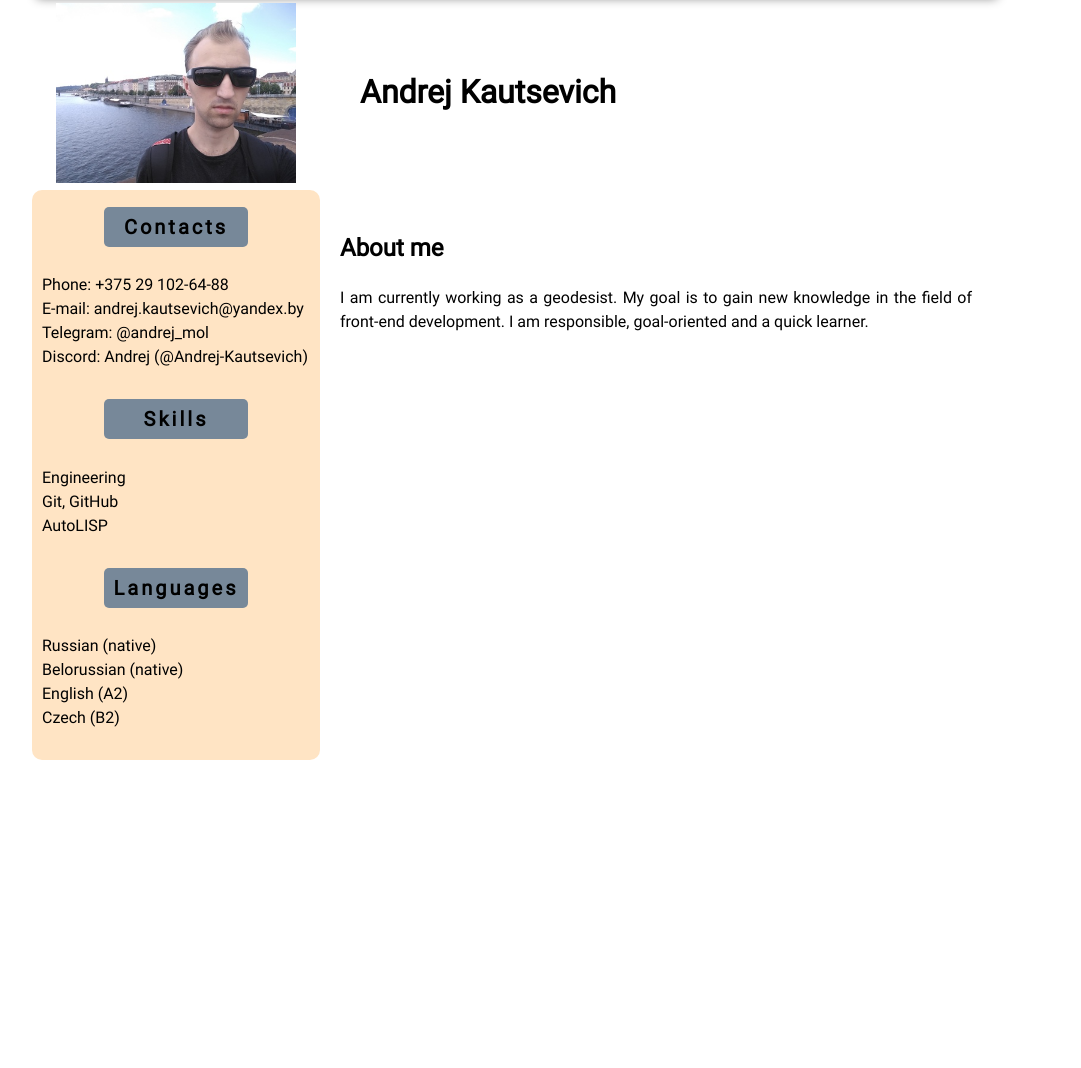
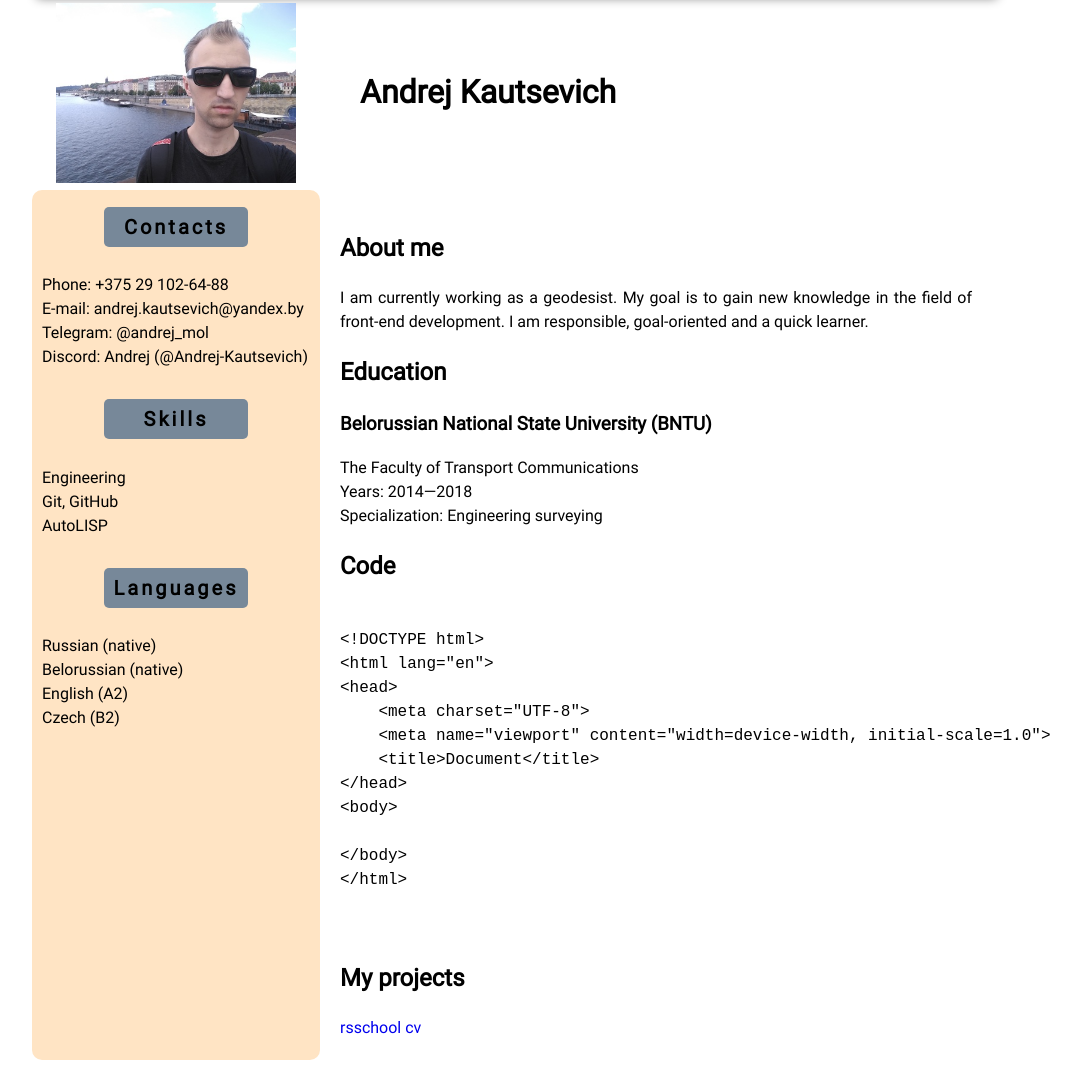
Before and after one commit to Andrej-Kautsevich/rsschool-cv, a plain HTML site: page index.html in a window 1280 px wide. Shown: the part 77-1145 px from the top of the page, without its empty margins (128-1209 px from the left). Before the commit the page ends 845 px from the top, so only its background shows below. Drawn offline with Linux system fonts and the light colour scheme.

Commit message:
feat: add main section

```diff
--- a/index.html
+++ b/index.html
@@ -19,8 +19,8 @@
                     <li><a href="#skills" class="nav-link">Skills</a></li>
                     <li><a href="#code" class="nav-link">Code</a></li>
                     <li><a href="#education" class="nav-link">Education</a></li>
-                    <li><a href="#courses" class="nav-link">Courses</a></li>
                     <li><a href="#languages" class="nav-link">Languages</a></li>
+                    <li><a href="#projects" class="nav-link">My projects</a></li>
                 </ul>
             </nav>
             <div class="header-menu">
@@ -64,10 +64,43 @@
                     </ul>
                 </section>
             </div>
-            <section class="section" id="about-me">
-                <h2>About me</h2>
-                <p>I am currently working as a geodesist. My goal is to gain new knowledge in the field of front-end development. I am responsible, goal-oriented and a quick learner.</p>
-            </section>
+            <div class="right-side">
+                <section class="section" id="about-me">
+                    <h2>About me</h2>
+                    <p>I am currently working as a geodesist. My goal is to gain new knowledge in the field of front-end
+                        development. I am responsible, goal-oriented and a quick learner.</p>
+                </section>
+                <section class="section" id="education">
+                    <h2>Education</h2>
+                    <h3>Belorussian National State University (BNTU)</h3>
+                    <p>The Faculty of Transport Communications<br>
+                        Years: 2014&mdash;2018<br>
+                        Specialization: Engineering surveying
+                    </p>
+                </section>
+                <section class="section" id="code">
+                    <h2>Code</h2>
+                    <pre>
+                        <code>
+&lt;!DOCTYPE html&gt;
+&lt;html lang="en"&gt;
+&lt;head&gt;
+    &lt;meta charset="UTF-8"&gt;
+    &lt;meta name="viewport" content="width=device-width, initial-scale=1.0"&gt;
+    &lt;title&gt;Document&lt;/title&gt;
+&lt;/head&gt;
+&lt;body&gt;
+
+&lt;/body&gt;
+&lt;/html&gt;
+                        </code>
+                    </pre>
+                </section>
+                <section class="section" id="projects">
+                    <h2>My projects</h2>
+                    <a style="text-decoration: none;" href="https://github.com/Andrej-Kautsevich/rsschool-cv/blob/main/cv.md">rsschool cv</a>
+                </section>
+            </div>
         </div>
     </main>
     <footer class="footer">
--- a/style.css
+++ b/style.css
@@ -100,6 +100,11 @@ h1 {
     border-radius: 10px;
 }
 
+.right-side {
+    padding: 20px;
+    width: 70%;
+}
+
 .left-side-list {
     padding: 10px;
     list-style: none;
@@ -120,8 +125,3 @@ h1 {
     letter-spacing: 3px;
     font-size: 20px;
 }
-
-.section {
-    padding: 20px;
-    width: 70%;
-}
```
